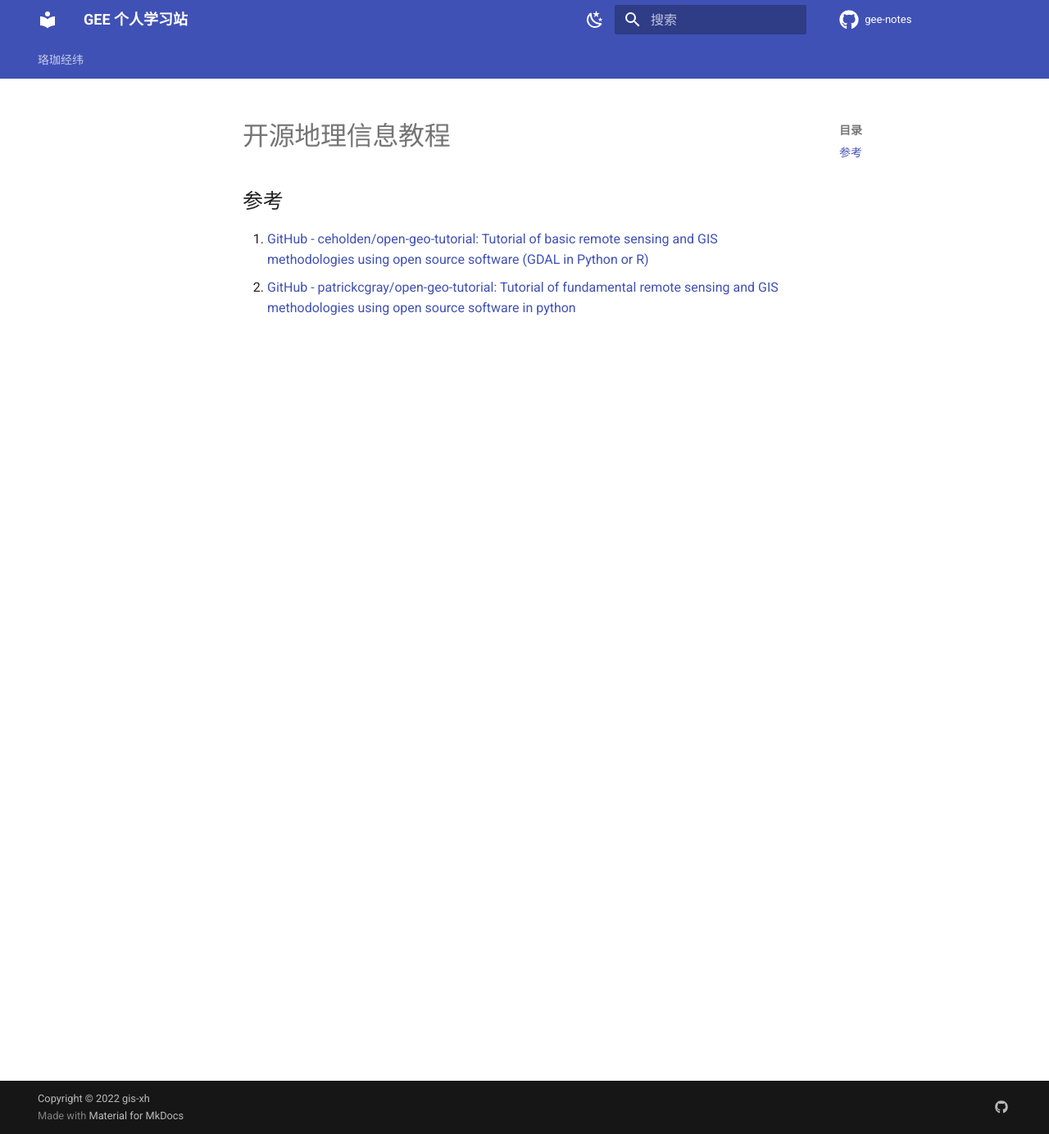
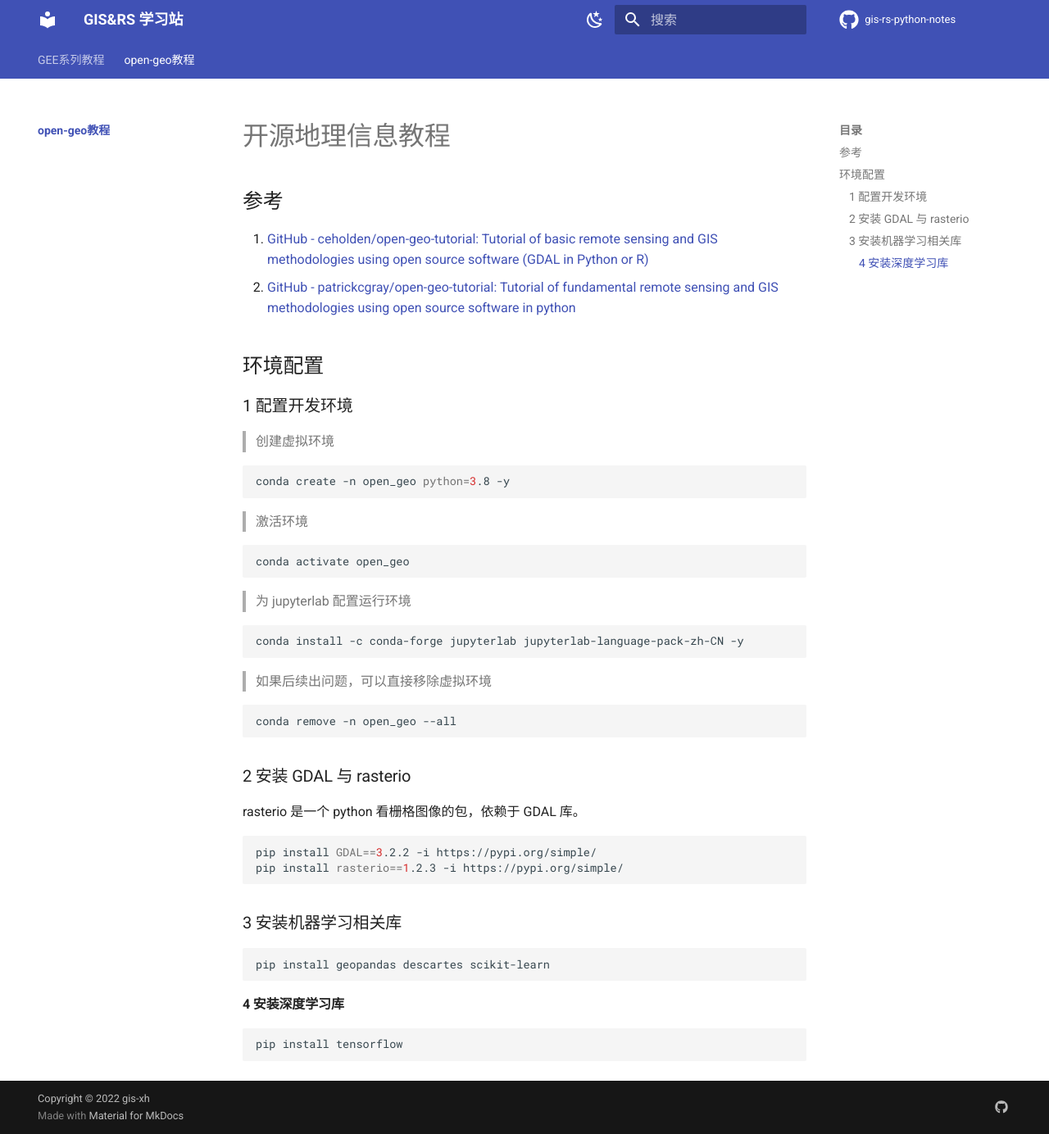
Before and after one commit to gis-xh/gis-rs-python-notes, an MkDocs documentation site: the page built from docs/open-geo-zh/index.md, in a window 1280 px wide and 1384 px high. Shown: the whole window at 82% size. Built offline with MkDocs 1.6.1 and Material for MkDocs 9.7.7, drawn with Linux system fonts in a browser that asks for light colours; comment, search, counter and statistics services are not loaded; old or Windows-style settings are respelled for this version of MkDocs.

Commit message:
重构网站目录

````diff
--- a/docs/open-geo-zh/index.md
+++ b/docs/open-geo-zh/index.md
@@ -6,3 +6,54 @@
 
 1. [GitHub - ceholden/open-geo-tutorial: Tutorial of basic remote sensing and GIS methodologies using open source software (GDAL in Python or R)](https://github.com/ceholden/open-geo-tutorial)
 2. [GitHub - patrickcgray/open-geo-tutorial: Tutorial of fundamental remote sensing and GIS methodologies using open source software in python](https://github.com/patrickcgray/open-geo-tutorial)
+
+
+
+## 环境配置
+
+### 1 配置开发环境
+
+> 创建虚拟环境
+
+```sh
+conda create -n open_geo python=3.8 -y
+```
+
+> 激活环境
+
+```sh
+conda activate open_geo
+```
+
+> 为 jupyterlab 配置运行环境
+
+```sh
+conda install -c conda-forge jupyterlab jupyterlab-language-pack-zh-CN -y
+```
+
+> 如果后续出问题，可以直接移除虚拟环境
+
+```sh
+conda remove -n open_geo --all
+```
+
+### 2 安装 GDAL 与 rasterio
+
+rasterio 是一个 python 看栅格图像的包，依赖于 GDAL 库。
+
+```sh
+pip install GDAL==3.2.2 -i https://pypi.org/simple/
+pip install rasterio==1.2.3 -i https://pypi.org/simple/
+```
+
+### 3 安装机器学习相关库
+
+```sh
+pip install geopandas descartes scikit-learn
+```
+
+#### 4 安装深度学习库
+
+```sh
+pip install tensorflow
+```
--- a/mkdocs.yml
+++ b/mkdocs.yml
@@ -1,8 +1,8 @@
 # [Info] 基本信息
-site_name: GEE 个人学习站 # 左上角标题
-site_url: https://gis-xh.github.io/gee-notes
+site_name: GIS&RS 学习站 # 左上角标题
+site_url: https://gis-xh.github.io/gis-rs-python-notes
 site_author: gis-xh
-site_description: GEE 学习笔记
+site_description: GIS 与 RS 开发学习笔记
 
 # [UI] 界面设置
 ## [top]
@@ -33,8 +33,8 @@ theme:
     repo: fontawesome/brands/github
 edit_uri: edit/main/docs # 编辑按钮跳转的链接
 ## [top-right corner]
-repo_url: https://github.com/gis-xh/gee-notes # 右上角点击跳转的链接
-repo_name: gee-notes # 右上角的名字
+repo_url: https://github.com/gis-xh/gis-rs-python-notes # 右上角点击跳转的链接
+repo_name: gis-rs-python-notes # 右上角的名字
 ## [bottom-left corner]
 copyright: Copyright &copy; 2022 gis-xh # 左下角的版权声明
 ## [bottom-right corner]
@@ -46,14 +46,18 @@ extra:
 
 # [Navigtion] 导航栏
 nav:
-  - 珞珈经纬:
-    - GEE教程 1 获取遥感影像: luojia/gee01.md
-    - GEE教程 2 遥感图像的基本计算: luojia/gee02.md
-    - GEE教程 3 GEE Python API: luojia/gee03.md
-    - GEE教程 4 Geemap 包的介绍: luojia/gee04.md
-    - GEE教程 5 Landsat 时序延时动画: luojia/gee05.md
-    - GEE教程 6 无限制下载 GEE 数据: luojia/gee06.md
-    - 还没用上 ChatGPT？那快试试全网通的 New Bing 吧！: luojia/demo05.md
+  - GEE系列教程:
+    - 1 获取遥感影像: gee/gee01.md
+    - 2 遥感图像的基本计算: gee/gee02.md
+    - 3 GEE Python API: gee/gee03.md
+    - 4 Geemap 包的介绍: gee/gee04.md
+    - 5 Landsat 时序延时动画: gee/gee05.md
+    - 6 无限制下载 GEE 数据: gee/gee06.md
+    - 7 未完成: gee/gee07.md
+    - 8 未完成: gee/gee08.md
+    - 还没用上 ChatGPT？那快试试全网通的 New Bing 吧！: gee/demo05.md
+  - open-geo教程:
+    - open-geo-zh\index.md
 
 
 # [Extensions] 扩展
````
Also changed, not shown: README.md (+6 -3 lines), docs/gee/demo.md (deleted, +0 -1 lines), docs/gee/gee07.md (+1 -1 lines), docs/index.md (+10 -6 lines), docs/img/image-20230425105100059.png (added).
